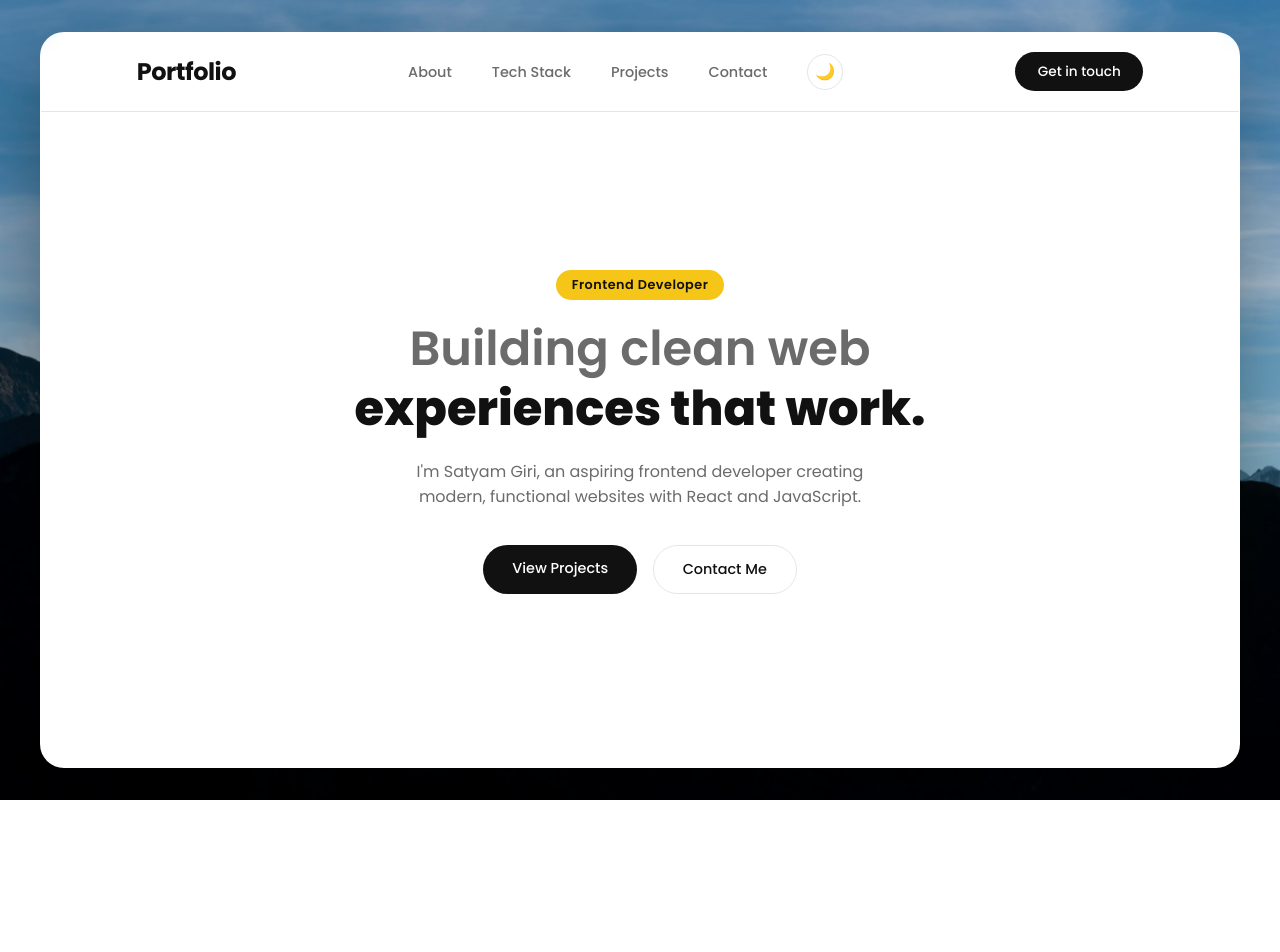
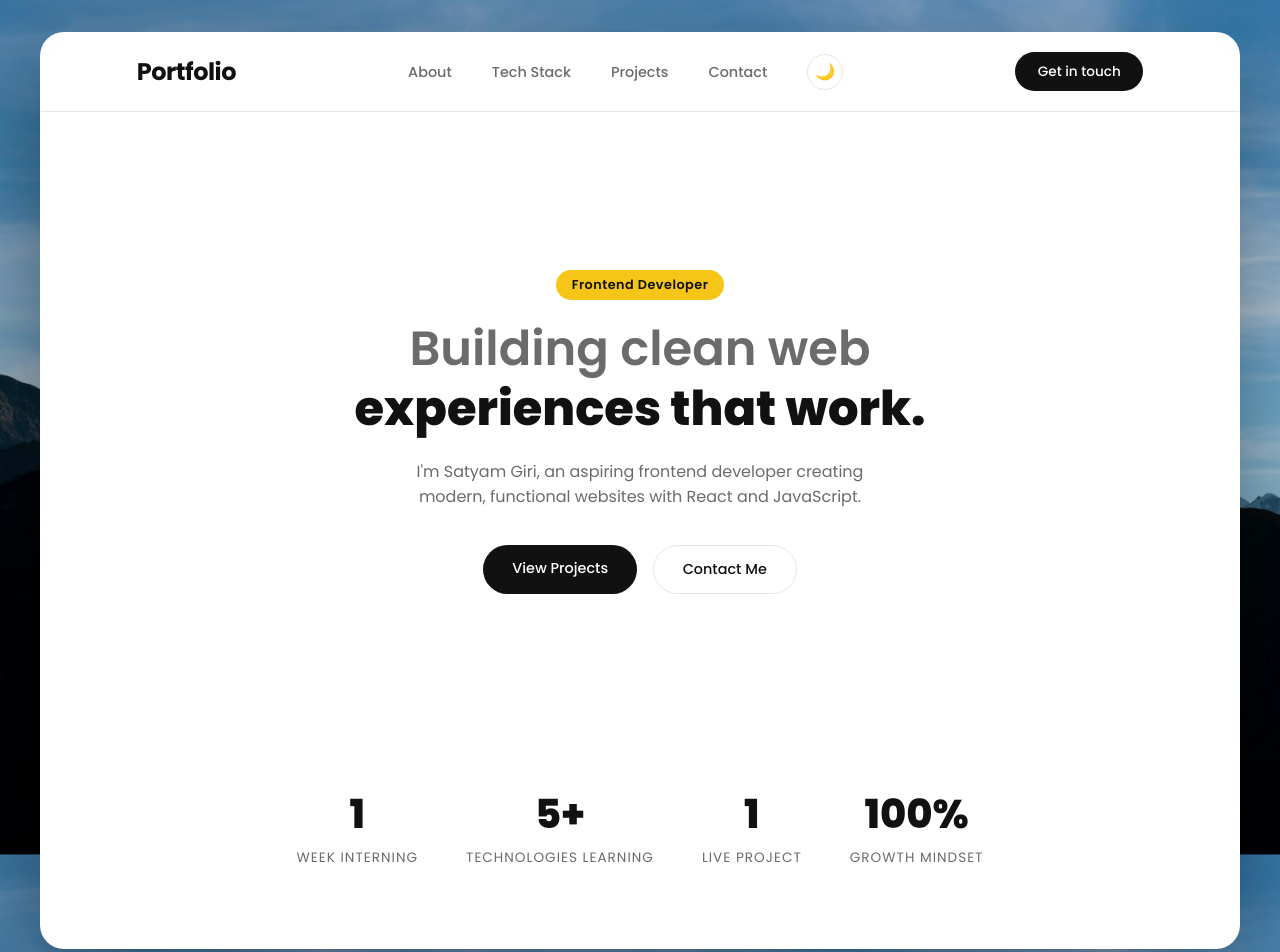
Before and after one commit to satyamgiri9846-cmyk/my-portfolio, a React (Vite) app: page / in a window 1280 px wide. Shown: the top 952 px of the page. Before the commit the page ends 800 px from the top, so only its background shows below. Built offline with nearby package versions, Linux system fonts and the light colour scheme.

Commit message:
Add stats section with animated counters

```diff
--- a/src/App.jsx
+++ b/src/App.jsx
@@ -28,6 +28,13 @@ const aboutData = {
   bio: "I'm an aspiring web developer currently interning at an IT company, where I'm learning React and building real-world projects. I enjoy turning designs into working, interactive websites and I'm especially interested in frontend development.",
   skills: ["HTML", "CSS", "JavaScript", "React", "Git", "Tailwind"],
 };
+
+const statsData = [
+  { value: 1, suffix: "", label: "Week Interning" },
+  { value: 5, suffix: "+", label: "Technologies Learning" },
+  { value: 1, suffix: "", label: "Live Project" },
+  { value: 100, suffix: "%", label: "Growth Mindset" },
+];
 
 const techs = [
   { name: "HTML", icon: "🌐" },
@@ -66,7 +73,7 @@ function App() {
         <Navbar siteName="Portfolio" links={navLinks} />
         <AnimatePresence mode="wait">
           <Routes location={location} key={location.pathname}>
-            <Route path="/" element={<Home heroData={heroData} />} />
+           <Route path="/" element={<Home heroData={heroData} statsData={statsData} />} />
             <Route path="/about" element={<AboutPage aboutData={aboutData} />} />
             <Route path="/techstack" element={<TechStackPage techs={techs} />} />
             <Route path="/projects" element={<ProjectsPage projects={projects} />} />
--- /dev/null
+++ b/src/components/Stats.css
@@ -0,0 +1,22 @@
+.stats {
+  display: flex;
+  justify-content: center;
+  flex-wrap: wrap;
+  gap: 3rem;
+  padding: 2rem 8% 5rem;
+  text-align: center;
+}
+
+.stat-item h3 {
+  font-size: 2.5rem;
+  color: var(--text-light);
+  font-weight: 800;
+}
+
+.stat-item p {
+  color: var(--text-muted);
+  font-size: 0.85rem;
+  text-transform: uppercase;
+  letter-spacing: 1px;
+  margin-top: 0.3rem;
+}
--- /dev/null
+++ b/src/components/Stats.jsx
@@ -0,0 +1,60 @@
+import { useEffect, useRef, useState } from "react";
+import "./Stats.css";
+
+function Counter({ end, suffix = "" }) {
+  const [count, setCount] = useState(0);
+  const ref = useRef(null);
+  const started = useRef(false);
+
+  useEffect(() => {
+    const observer = new IntersectionObserver(
+      ([entry]) => {
+        if (entry.isIntersecting && !started.current) {
+          started.current = true;
+          let start = 0;
+          const duration = 1200;
+          const stepTime = 16;
+          const steps = duration / stepTime;
+          const increment = end / steps;
+
+          const timer = setInterval(() => {
+            start += increment;
+            if (start >= end) {
+              setCount(end);
+              clearInterval(timer);
+            } else {
+              setCount(Math.floor(start));
+            }
+          }, stepTime);
+        }
+      },
+      { threshold: 0.3 }
+    );
+
+    if (ref.current) observer.observe(ref.current);
+    return () => observer.disconnect();
+  }, [end]);
+
+  return (
+    <span ref={ref}>
+      {count}{suffix}
+    </span>
+  );
+}
+
+function Stats({ stats }) {
+  return (
+    <section className="stats">
+      {stats.map((stat, i) => (
+        <div className="stat-item" key={i}>
+          <h3>
+            <Counter end={stat.value} suffix={stat.suffix || ""} />
+          </h3>
+          <p>{stat.label}</p>
+        </div>
+      ))}
+    </section>
+  );
+}
+
+export default Stats;
--- a/src/pages/Home.jsx
+++ b/src/pages/Home.jsx
@@ -1,10 +1,12 @@
 import Hero from "../components/Hero";
+import Stats from "../components/Stats";
 import PageWrapper from "../components/PageWrapper";
 
-function Home({ heroData }) {
+function Home({ heroData, statsData }) {
   return (
     <PageWrapper>
       <Hero {...heroData} />
+      <Stats stats={statsData} />
     </PageWrapper>
   );
 }
```
